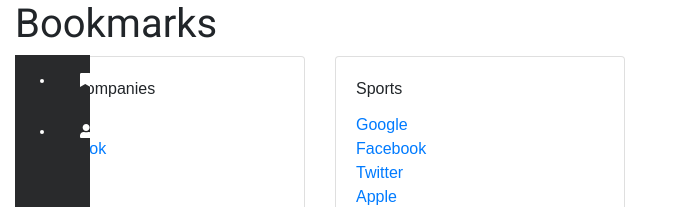
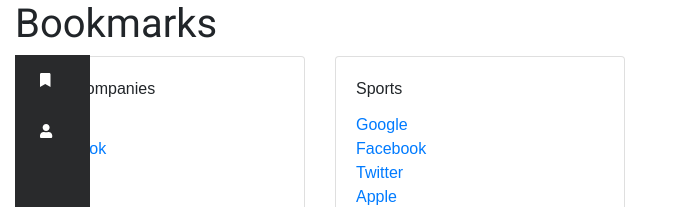
Before and after one commit to bmcveigh/bookmark-web, a React app: page /app in a window 1280 px wide. Shown: the top 207 px of the page, without its empty margins (0-673 px from the left). Built offline with nearby package versions, Linux system fonts and the light colour scheme; the HTML template or start-up script is replaced by a standard one.

Commit message:
Converting components to sass.

```diff
--- a/src/modules/Bookmark/Categories.tsx
+++ b/src/modules/Bookmark/Categories.tsx
@@ -1,17 +1,17 @@
 import * as React from 'react';
+
+import {connect} from "react-redux";
 
 import {Col, Row} from "reactstrap";
 
 import {AppState} from "../../store";
+import {getCategories} from "../../store/categories/actions";
+
+import {ICategoryData} from "../../store/categories/types";
+import {thunkGetCategories} from "../../store/thunks";
 import SidebarMenuContainer from "../Sidebar/containers/SidebarMenuContainer/SidebarMenuContainer";
 import AddCategory from "./Category/AddCategory/AddCategory";
 import Category from "./Category/Category";
-
-import {connect} from "react-redux";
-import {getCategories} from "../../store/categories/actions";
-import {thunkGetCategories} from "../../store/thunks";
-
-import { ICategoryData } from "../../store/categories/types";
 
 interface ICategoriesProps {
     thunkGetCategories?: typeof thunkGetCategories;
@@ -22,12 +22,11 @@
     isAddCategoryFormVisible?: boolean;
 }
 
-class Categories extends React.Component<ICategoriesProps> {
-    public render() {
-        const output = this.props.payload.map((category: ICategoryData, key) => {
+function Categories(props: ICategoriesProps) {
+    const output = props.payload.map((category: ICategoryData, key) => {
         return (
             <Col md={3} key={key}>
-                    <Category categoryTitle={category.label} />
+                <Category categoryTitle={category.label}/>
             </Col>
         );
     });
@@ -36,11 +35,10 @@
         <SidebarMenuContainer>
             <Row>
                 {output}
-                    {this.props.categoryReducer.isAddCategoryFormVisible ? <Col md={3}><AddCategory/></Col> : null}
+                {props.categoryReducer.isAddCategoryFormVisible ? <Col md={3}><AddCategory/></Col> : null}
             </Row>
         </SidebarMenuContainer>
     );
-    }
 }
 
 const mapStateToProps = (state: AppState) => ({
--- a/src/modules/Sidebar/components/SidebarMenu/SidebarMenu.scss
+++ b/src/modules/Sidebar/components/SidebarMenu/SidebarMenu.scss
@@ -1,5 +1,6 @@
 @import url("https://fonts.googleapis.com/css?family=Open+Sans:300,400,600,700,800");
 
+.SidebarMenu {
   .p-1 {
     padding: 5px !important;
   }
@@ -522,6 +523,10 @@
     position: fixed;
     z-index: 9999;
   }
+  [data-component='sidebar'] .sidebar .list-group {
+    list-style-type: none;
+    padding: 0;
+  }
 
   [data-component='sidebar'] .first-menu {
     position: fixed;
@@ -631,3 +636,4 @@
   [data-component='sidebar'] .arrow:nth-child(3) {
     top: 20px;
   }
+}
--- a/src/modules/Sidebar/components/SidebarMenu/SidebarMenu.tsx
+++ b/src/modules/Sidebar/components/SidebarMenu/SidebarMenu.tsx
@@ -74,6 +74,7 @@
   });
 
   return (
+      <div className={classes.SidebarMenu}>
         <div data-component={'sidebar'}>
           <div className={`${classes.sidebar}`}>
             <ul
@@ -84,6 +85,7 @@
             </ul>
           </div>
         </div>
+      </div>
   );
 }
 
```
Lines whose indentation alone changed are shown as unchanged.
